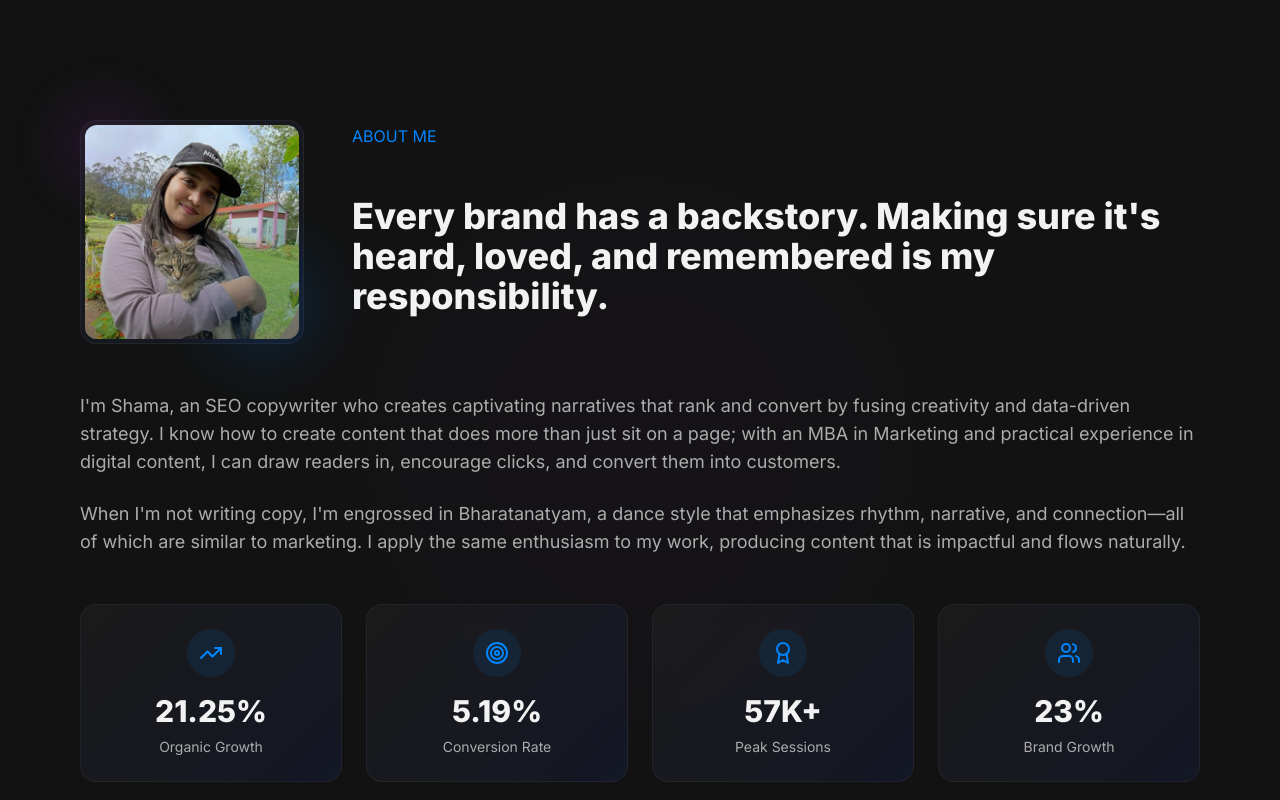
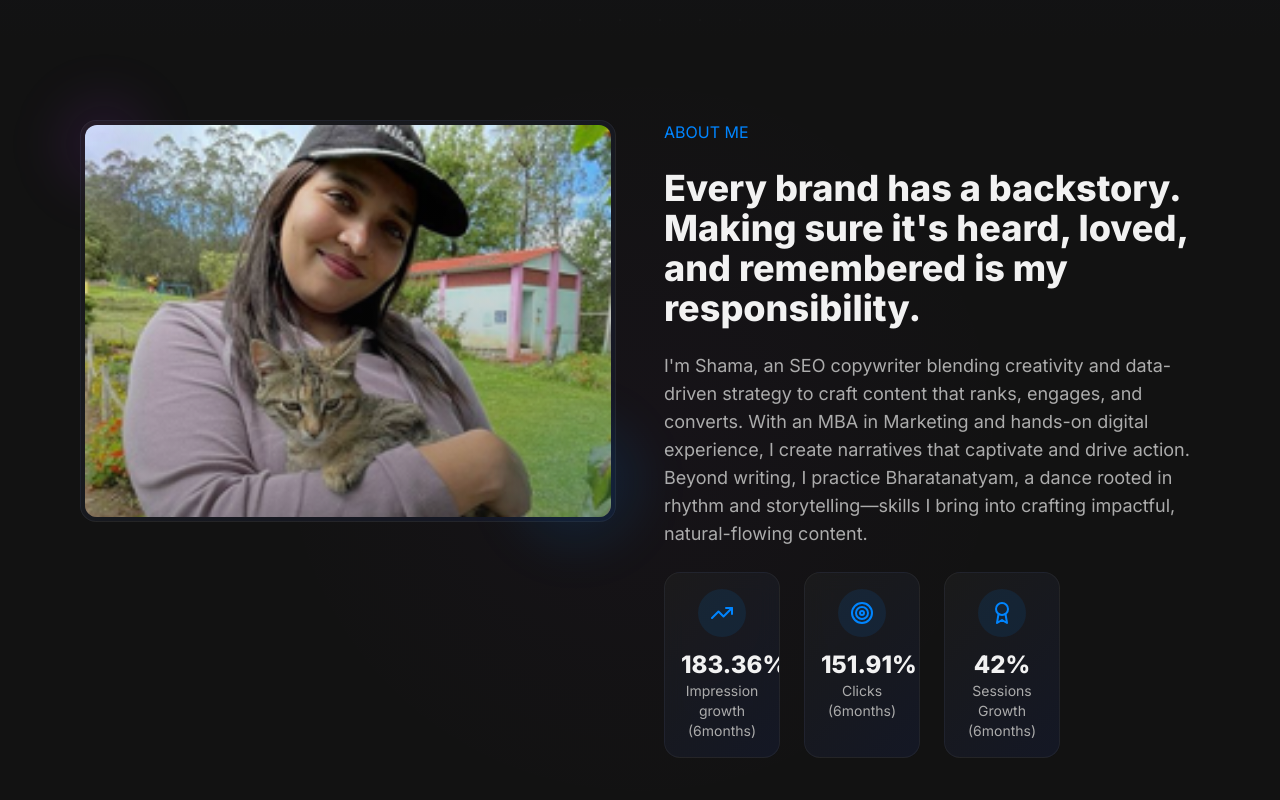
Before and after one commit to PreetamDivakar/shama, a React (Vite) app: page / in a window 1280 px wide. Shown: the part 760-1560 px from the top of the page. Built offline with nearby package versions, Linux system fonts and the light colour scheme.

Commit message:
updated about section

```diff
--- a/src/components/sections/About.tsx
+++ b/src/components/sections/About.tsx
@@ -1,7 +1,7 @@
 import React from 'react';
 import { motion } from 'framer-motion';
 import { useInView } from 'react-intersection-observer';
-import { Award, TrendingUp, Target, Users } from 'lucide-react';
+import { Award, TrendingUp, Target } from 'lucide-react';
 
 const About: React.FC = () => {
   const [ref, inView] = useInView({
@@ -29,12 +29,10 @@ const About: React.FC = () => {
   };
 
   const stats = [
-    { icon: <TrendingUp size={24} />, value: '21.25%', label: 'Organic Growth' },
-    { icon: <Target size={24} />, value: '5.19%', label: 'Conversion Rate' },
-    { icon: <Award size={24} />, value: '57K+', label: 'Peak Sessions' },
-    { icon: <Users size={24} />, value: '23%', label: 'Brand Growth' },
+    { icon: <TrendingUp size={24} />, value: '183.36%', label: 'Impression growth (6months)' },
+    { icon: <Target size={24} />, value: '151.91%', label: 'Clicks (6months)' },
+    { icon: <Award size={24} />, value: '42%', label: 'Sessions Growth (6months)' },
   ];
-
   return (
     <section id="about" className="py-20 relative">
       <div className="absolute inset-0 bg-[radial-gradient(circle_at_center,rgba(157,52,218,0.03),rgba(0,0,0,0)_50%)]"></div>
@@ -45,16 +43,15 @@ const About: React.FC = () => {
           variants={containerVariants}
           initial="hidden"
           animate={inView ? 'visible' : 'hidden'}
+          className="flex flex-col lg:flex-row gap-12 items-start" // Changed grid to flex and adjusted alignment
         >
-          {/* Header Section with Image and Title */}
-          <div className="flex flex-col lg:flex-row items-start lg:items-center gap-8 lg:gap-12 mb-12">
-            <motion.div variants={itemVariants} className="relative flex-shrink-0">
-              <div className="w-48 h-48 lg:w-56 lg:h-56 rounded-2xl overflow-hidden magic-card p-1">
+          <motion.div variants={itemVariants} className="relative lg:w-1/2"> {/* Added lg:w-1/2 for width control on larger screens */}
+            <div className="aspect-[4/3] rounded-2xl overflow-hidden magic-card p-1">
               <div className="h-full w-full rounded-xl overflow-hidden relative">
                 <img
-                    src="/Shama.png"
+                  src="/public/Shama.png"
                   alt="SEO Copywriter at work"
-                    className="object-cover h-full w-full"
+                  className="object-cover h-full w-full align-top"
                 />
                 <div className="absolute inset-0 bg-gradient-to-t from-background-primary to-transparent opacity-40"></div>
               </div>
@@ -64,38 +61,34 @@ const About: React.FC = () => {
             <div className="absolute -top-6 -left-6 w-24 h-24 rounded-full bg-accent-purple/10 blur-xl"></div>
           </motion.div>
 
-            <motion.div variants={itemVariants} className="flex-1">
-              <span className="inline-block text-accent-blue mb-12">ABOUT ME</span>
+          <motion.div variants={itemVariants} className="lg:w-1/2"> {/* Added lg:w-1/2 for width control on larger screens */}
+            <div className="flex items-center mb-6"> {/* Flex container for "ABOUT ME" and potential inline image on smaller screens */}
+              <span className="inline-block text-accent-blue mr-4">ABOUT ME</span>
+              {/* You could potentially render a smaller version of the image here for mobile if needed */}
+            </div>
             <h2 className="heading-lg mb-6">Every brand has a backstory. Making sure it's heard, loved, and remembered is my responsibility.</h2>
-            </motion.div>
-          </div>
+            <p className="subtitle mb-6">
+            I'm Shama, an SEO copywriter blending creativity and data-driven strategy to craft content that ranks, engages, and converts. With an MBA in Marketing and hands-on digital experience, I create narratives that captivate and drive action.
+Beyond writing, I practice Bharatanatyam, a dance rooted in rhythm and storytelling—skills I bring into crafting impactful, natural-flowing content.
+            </p>
 
-          {/* Content Section */}
-          <motion.div variants={itemVariants} className="mb-12">
-            <p className="subtitle mb-6">
-              I'm Shama, an SEO copywriter who creates captivating narratives that rank and convert by fusing creativity and data-driven strategy. I know how to create content that does more than just sit on a page; with an MBA in Marketing and practical experience in digital content, I can draw readers in, encourage clicks, and convert them into customers.
-            </p>
-            <p className="subtitle mb-6">
-              When I'm not writing copy, I'm engrossed in Bharatanatyam, a dance style that emphasizes rhythm, narrative, and connection—all of which are similar to marketing. I apply the same enthusiasm to my work, producing content that is impactful and flows naturally.
-            </p>
-          </motion.div>
 
-          {/* Stats Section */}
-          <div className="grid grid-cols-2 lg:grid-cols-4 gap-6">
+            <div className="grid grid-cols-2 md:grid-cols-4 gap-6">
               {stats.map((stat, index) => (
                 <motion.div
                   key={index}
                   variants={itemVariants}
-                className="text-center p-6 magic-card glow-effect"
+                  className="text-center p-4 magic-card glow-effect"
                 >
-                <div className="inline-flex items-center justify-center w-12 h-12 rounded-full bg-accent-blue/10 text-accent-blue mb-4">
+                  <div className="inline-flex items-center justify-center w-12 h-12 rounded-full bg-accent-blue/10 text-accent-blue mb-3">
                     {stat.icon}
                   </div>
-                <h3 className="text-2xl lg:text-3xl font-bold mb-2">{stat.value}</h3>
+                  <h3 className="text-2xl font-bold">{stat.value}</h3>
                   <p className="text-text-secondary text-sm">{stat.label}</p>
                 </motion.div>
               ))}
             </div>
+          </motion.div>
         </motion.div>
       </div>
     </section>
```
Lines whose indentation alone changed are shown as unchanged.
